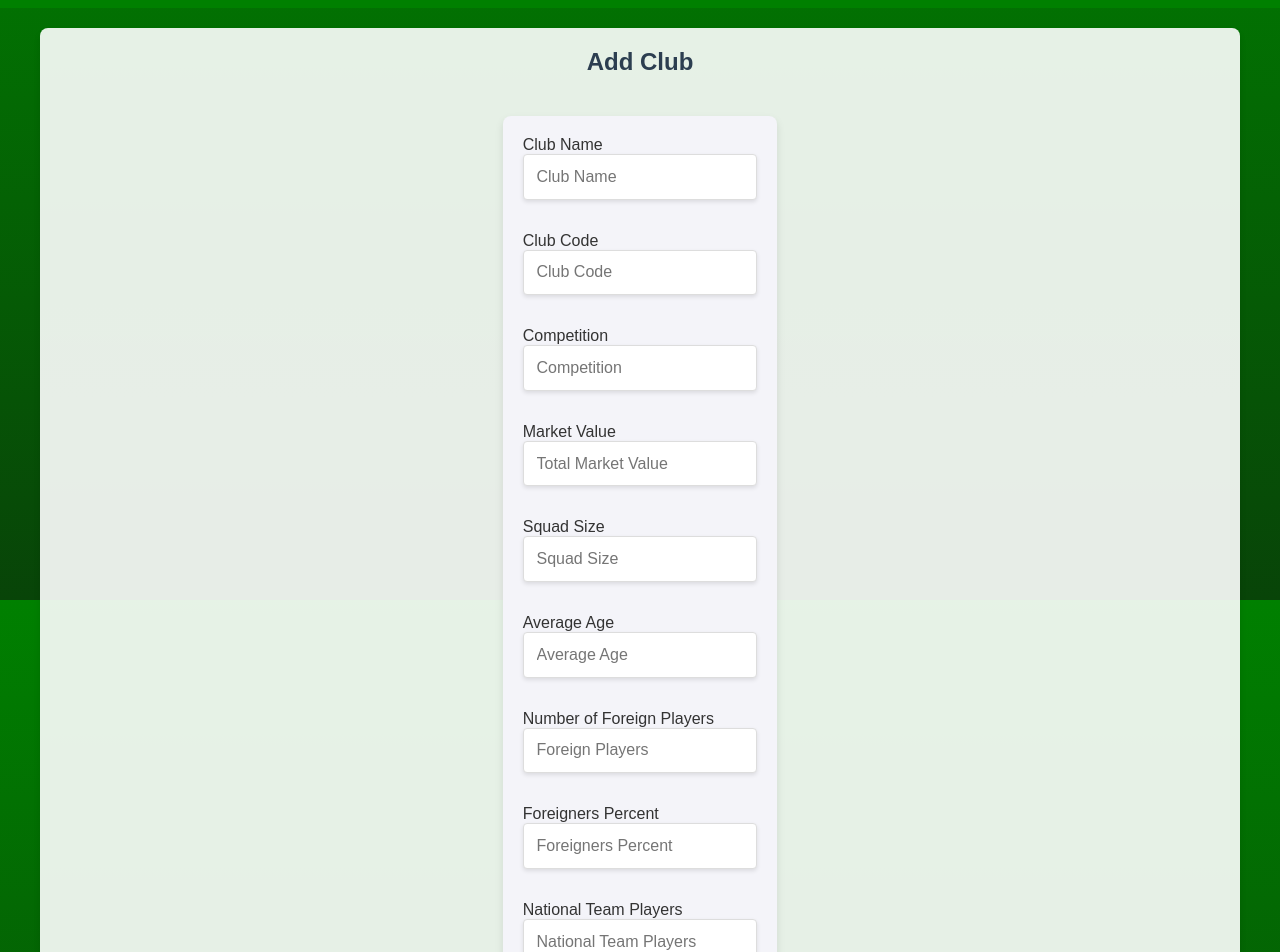
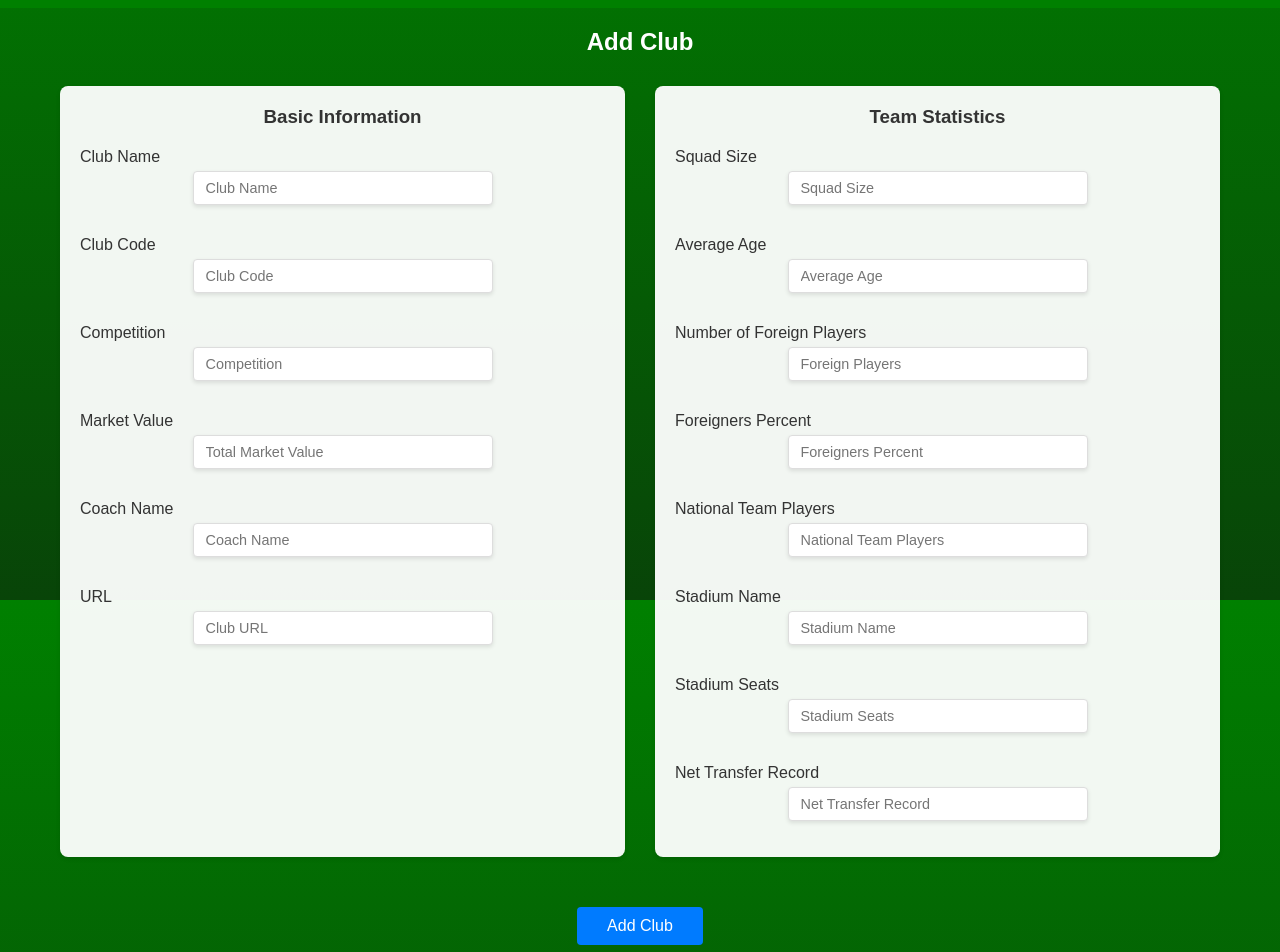
Before and after one commit to mehmetonursahin/BLG_317E_FootBee, a React (Create React App) app in the folder frontend/: page /clubs/add in a window 1280 px wide. Shown: the part 200-1152 px from the top of the page. Built offline with nearby package versions, Linux system fonts and the light colour scheme.

Commit message:
frontend enhancements

```diff
--- a/frontend/src/pages/addClub.jsx
+++ b/frontend/src/pages/addClub.jsx
@@ -1,5 +1,6 @@
 import React, { useState } from "react";
 import { useNavigate } from "react-router-dom";
+import "../styles/addClub.css";
 
 function AddClubPage() {
   const [club, setClub] = useState({
@@ -49,12 +50,14 @@ function AddClubPage() {
   };
 
   return (
-    <div className="container">
-        <div>
-      <h2 style={styles.heading}>Add Club</h2>
-      </div>
-      <form onSubmit={handleSubmit} style={styles.form}>
-        <div style={styles.inputContainer}>
+    <div className="add-club-container">
+      <h2>Add Club</h2>
+      <form onSubmit={handleSubmit} className="add-club-form">
+        {/* Left Section */}
+        <div className="form-section">
+          <h3>Basic Information</h3>
+          <div className="input-group">
+            <div className="input-container">
               <label>Club Name</label>
               <input
                 type="text"
@@ -62,11 +65,10 @@ function AddClubPage() {
                 value={club.name}
                 onChange={(e) => setClub({ ...club, name: e.target.value })}
                 required
-            style={styles.input}
               />
             </div>
 
-        <div style={styles.inputContainer}>
+            <div className="input-container">
               <label>Club Code</label>
               <input
                 type="text"
@@ -74,184 +76,143 @@ function AddClubPage() {
                 value={club.club_code}
                 onChange={(e) => setClub({ ...club, club_code: e.target.value })}
                 required
-            style={styles.input}
               />
             </div>
 
-        <div style={styles.inputContainer}>
+            <div className="input-container">
               <label>Competition</label>
               <input
                 type="text"
                 placeholder="Competition"
                 value={club.domestic_competition}
                 onChange={(e) => setClub({ ...club, domestic_competition: e.target.value })}
-            style={styles.input}
               />
             </div>
 
-        <div style={styles.inputContainer}>
+            <div className="input-container">
               <label>Market Value</label>
               <input
                 type="text"
                 placeholder="Total Market Value"
                 value={club.total_market_value}
                 onChange={(e) => setClub({ ...club, total_market_value: e.target.value })}
-            style={styles.input}
               />
             </div>
 
-        <div style={styles.inputContainer}>
+            <div className="input-container">
+              <label>Coach Name</label>
+              <input
+                type="text"
+                placeholder="Coach Name"
+                value={club.coach_name}
+                onChange={(e) => setClub({ ...club, coach_name: e.target.value })}
+              />
+            </div>
+
+            <div className="input-container">
+              <label>URL</label>
+              <input
+                type="text"
+                placeholder="Club URL"
+                value={club.url}
+                onChange={(e) => setClub({ ...club, url: e.target.value })}
+              />
+            </div>
+          </div>
+        </div>
+
+        {/* Right Section */}
+        <div className="form-section">
+          <h3>Team Statistics</h3>
+          <div className="input-group">
+            <div className="input-container">
               <label>Squad Size</label>
               <input
                 type="number"
                 placeholder="Squad Size"
                 value={club.squad_size}
                 onChange={(e) => setClub({ ...club, squad_size: e.target.value })}
-            style={styles.input}
               />
             </div>
 
-        <div style={styles.inputContainer}>
+            <div className="input-container">
               <label>Average Age</label>
               <input
                 type="number"
                 placeholder="Average Age"
                 value={club.average_age}
                 onChange={(e) => setClub({ ...club, average_age: e.target.value })}
-            style={styles.input}
               />
             </div>
 
-        <div style={styles.inputContainer}>
+            <div className="input-container">
               <label>Number of Foreign Players</label>
               <input
                 type="number"
                 placeholder="Foreign Players"
                 value={club.foreigners_number}
                 onChange={(e) => setClub({ ...club, foreigners_number: e.target.value })}
-            style={styles.input}
               />
             </div>
 
-        <div style={styles.inputContainer}>
+            <div className="input-container">
               <label>Foreigners Percent</label>
               <input
                 type="number"
                 placeholder="Foreigners Percent"
                 value={club.foreigners_percent}
                 onChange={(e) => setClub({ ...club, foreigners_percent: e.target.value })}
-            style={styles.input}
               />
             </div>
 
-        <div style={styles.inputContainer}>
+            <div className="input-container">
               <label>National Team Players</label>
               <input
                 type="number"
                 placeholder="National Team Players"
                 value={club.national_team_players}
                 onChange={(e) => setClub({ ...club, national_team_players: e.target.value })}
-            style={styles.input}
               />
             </div>
 
-        <div style={styles.inputContainer}>
+            <div className="input-container">
               <label>Stadium Name</label>
               <input
                 type="text"
                 placeholder="Stadium Name"
                 value={club.stadium_name}
                 onChange={(e) => setClub({ ...club, stadium_name: e.target.value })}
-            style={styles.input}
               />
             </div>
 
-        <div style={styles.inputContainer}>
+            <div className="input-container">
               <label>Stadium Seats</label>
               <input
                 type="number"
                 placeholder="Stadium Seats"
                 value={club.stadium_seats}
                 onChange={(e) => setClub({ ...club, stadium_seats: e.target.value })}
-            style={styles.input}
               />
             </div>
 
-        <div style={styles.inputContainer}>
+            <div className="input-container">
               <label>Net Transfer Record</label>
               <input
                 type="text"
                 placeholder="Net Transfer Record"
                 value={club.net_transfer_record}
                 onChange={(e) => setClub({ ...club, net_transfer_record: e.target.value })}
-            style={styles.input}
               />
             </div>
-
-        <div style={styles.inputContainer}>
-          <label>Coach Name</label>
-          <input
-            type="text"
-            placeholder="Coach Name"
-            value={club.coach_name}
-            onChange={(e) => setClub({ ...club, coach_name: e.target.value })}
-            style={styles.input}
-          />
+          </div>
         </div>
 
-        <div style={styles.inputContainer}>
-          <label>URL</label>
-          <input
-            type="text"
-            placeholder="Club URL"
-            value={club.url}
-            onChange={(e) => setClub({ ...club, url: e.target.value })}
-            style={styles.input}
-          />
+        <div className="form-buttons">
+          <button type="submit">Add Club</button>
         </div>
-
-        <button type="submit" style={styles.submitButton}>Add Club</button>
       </form>
     </div>
   );
 }
 
-const styles = {
-    heading: {
-        textAlign: "center", // This will center the text horizontally
-        marginBottom: "20px", // Optional: To add some space below the heading
-        },
-  form: {
-    display: "flex",
-    flexDirection: "column",
-    gap: "1rem",
-    maxWidth: "600px",
-    margin: "0 auto",
-    padding: "20px",
-    borderRadius: "8px",
-    backgroundColor: "#f4f4f9",
-    boxShadow: "0 4px 8px rgba(0, 0, 0, 0.1)",
-  },
-  inputContainer: {
-    display: "flex",
-    flexDirection: "column",
-  },
-  input: {
-    padding: "0.8rem",
-    borderRadius: "4px",
-    border: "1px solid #ddd",
-    fontSize: "1rem",
-  },
-  submitButton: {
-    padding: "0.8rem",
-    backgroundColor: "#4CAF50",
-    color: "#fff",
-    border: "none",
-    borderRadius: "4px",
-    fontSize: "1rem",
-    cursor: "pointer",
-    transition: "background-color 0.3s ease",
-  },
-};
-
 export default AddClubPage;
--- /dev/null
+++ b/frontend/src/styles/addClub.css
@@ -0,0 +1,90 @@
+.add-club-container {
+  max-width: 1200px;
+  margin: 0 auto;
+  padding: 20px;
+}
+
+.add-club-container h2 {
+  color: white;
+  text-align: center;
+  margin-bottom: 30px;
+}
+
+.add-club-form {
+  display: flex;
+  flex-wrap: wrap;
+  gap: 30px;
+  justify-content: center;
+}
+
+.form-section {
+  flex: 1;
+  min-width: 300px;
+  background-color: rgba(255, 255, 255, 0.95);
+  padding: 20px;
+  border-radius: 8px;
+  box-shadow: 0 2px 4px rgba(0, 0, 0, 0.1);
+}
+
+.form-section h3 {
+  color: #333;
+  margin-bottom: 20px;
+  text-align: center;
+}
+
+.input-group {
+  display: flex;
+  flex-direction: column;
+  gap: 15px;
+}
+
+.input-container {
+  display: flex;
+  flex-direction: column;
+  gap: 5px;
+}
+
+.input-container label {
+  color: #333;
+  font-weight: 500;
+}
+
+.input-container input {
+  padding: 8px 12px;
+  border: 1px solid #ddd;
+  border-radius: 4px;
+  font-size: 0.9rem;
+}
+
+.form-buttons {
+  width: 100%;
+  display: flex;
+  justify-content: center;
+  margin-top: 20px;
+}
+
+.form-buttons button {
+  padding: 10px 30px;
+  background-color: #007bff;
+  color: white;
+  border: none;
+  border-radius: 4px;
+  cursor: pointer;
+  font-size: 1rem;
+  transition: background-color 0.2s;
+}
+
+.form-buttons button:hover {
+  background-color: #0056b3;
+}
+
+/* Responsive design */
+@media (max-width: 768px) {
+  .add-club-form {
+    flex-direction: column;
+  }
+
+  .form-section {
+    width: 100%;
+  }
+}
--- a/frontend/src/styles/clubDetails.css
+++ b/frontend/src/styles/clubDetails.css
@@ -3,6 +3,8 @@
   max-width: 1200px;
   margin: 0 auto;
   padding: 20px;
+  background: white;
+  border-radius: 8px;
 }
 
 .tab-buttons {
@@ -85,3 +87,44 @@
   background-color: red;
   color: white;
 }
+
+.details-table {
+  width: 100%;
+  border-collapse: collapse;
+  margin-bottom: 2rem;
+  box-shadow: 0 2px 5px rgba(0,0,0,0.1);
+  background-color: white;
+  color: black;
+}
+
+.details-table th,
+.details-table td {
+  padding: 12px 20px;
+  text-align: left;
+  border-bottom: 1px solid #e0e0e0;
+}
+
+.details-table th {
+  background-color: #f8f9fa;
+  font-weight: 600;
+  width: 200px;
+  color: #333;
+}
+
+.details-table tr:last-child th,
+.details-table tr:last-child td {
+  border-bottom: none;
+}
+
+.details-table tr:hover {
+  background-color: #f5f5f5;
+}
+
+.details-table a {
+  color: #007bff;
+  text-decoration: none;
+}
+
+.details-table a:hover {
+  text-decoration: underline;
+}
--- a/frontend/src/styles/clubs.css
+++ b/frontend/src/styles/clubs.css
@@ -111,3 +111,20 @@ table tr:hover {
 .pagination-controls span {
   margin: 0 10px;
 }
+
+/* Add sorting styles */
+.clubs-list th {
+  cursor: pointer;
+  user-select: none;
+  position: relative;
+  padding-right: 20px; /* Space for sort indicator */
+}
+
+.clubs-list th:hover {
+  background-color: #f0f0f0;
+}
+
+/* Optional: Add transition for sort indicators */
+.clubs-list th::after {
+  transition: opacity 0.2s ease;
+}
```
Also changed, not shown: frontend/src/pages/clubDetails.jsx (+62 -15 lines), frontend/src/pages/clubs.jsx (+61 -11 lines). Lines whose indentation alone changed are shown as unchanged.
